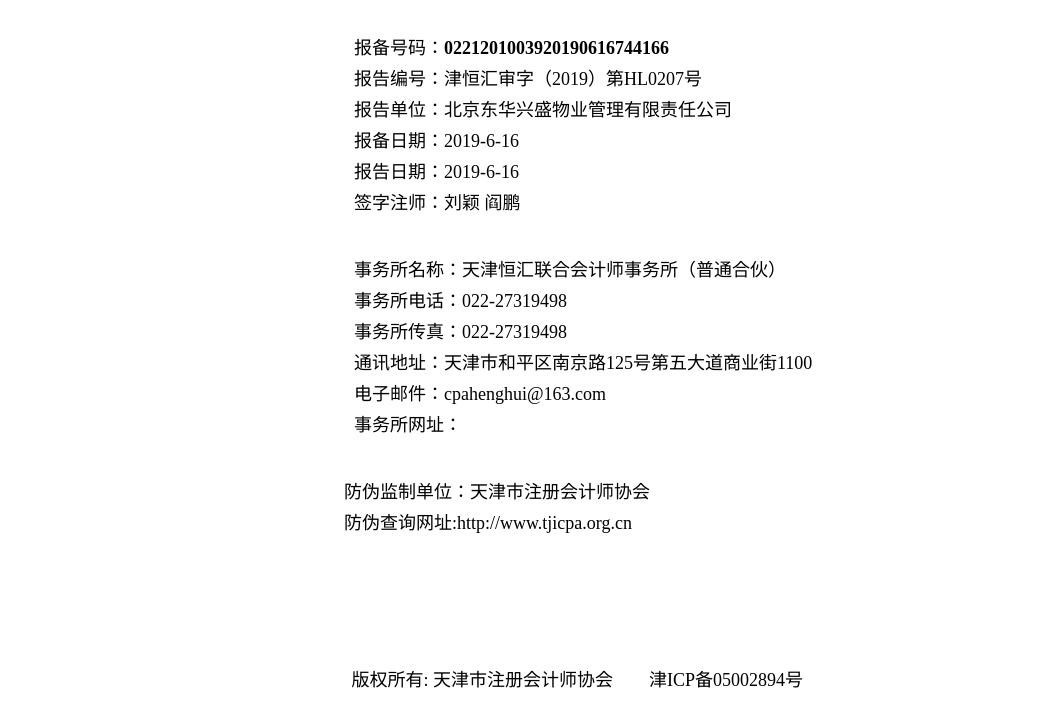
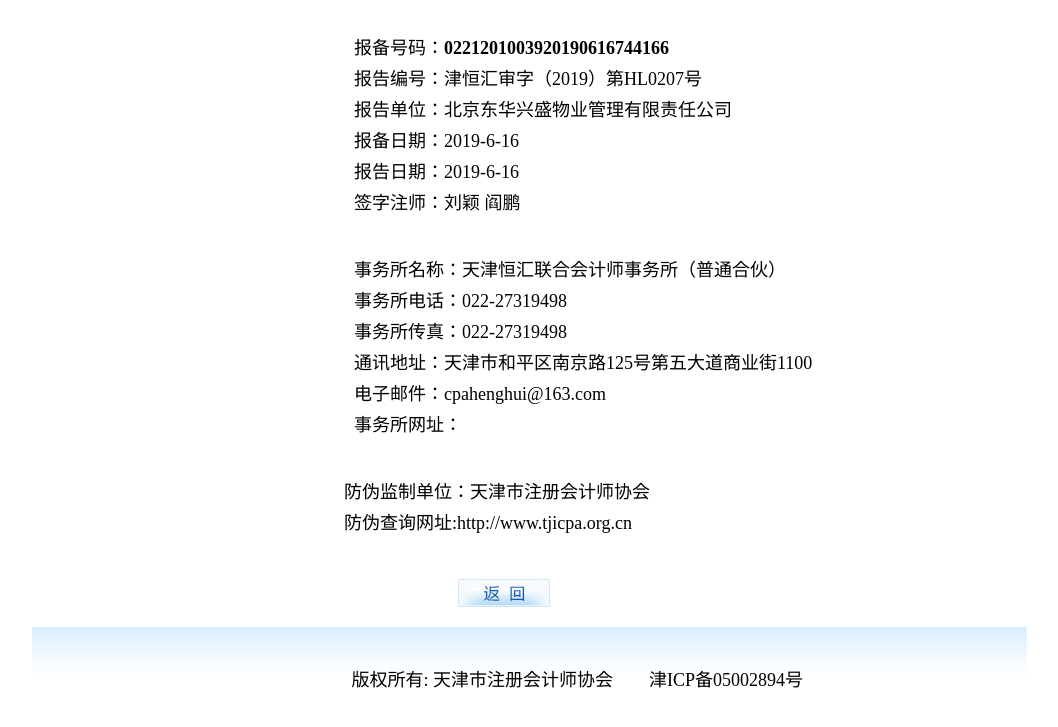
Before and after one commit to dayulu/dayulu.github.io, a plain HTML site: page cx.html in a window 1280 px wide. Shown: the part 663-1390 px from the top of the page, without its empty margins (131-1189 px from the left). Drawn offline with Linux system fonts and the light colour scheme.

Commit message:
7777777777777

```diff
--- a/cx.html
+++ b/cx.html
@@ -76,7 +76,7 @@ body,td,th {
             width: 92px;
             height: 28px;
             border: none;
-            background: url(../../Styles/Images/BackupQuery/fanhui.jpg);
+            background: url(fanhui.jpg);
             margin-left: 426px;
             margin-bottom: 20px;
         }
@@ -86,7 +86,7 @@ body,td,th {
         }
         .add
         {
-            background: url(../../Styles/Images/BackupQuery/wb.jpg);
+            background: url(wb.jpg);
             background-repeat: repeat-x;
             height: 80px;
             width: 675px;
```
